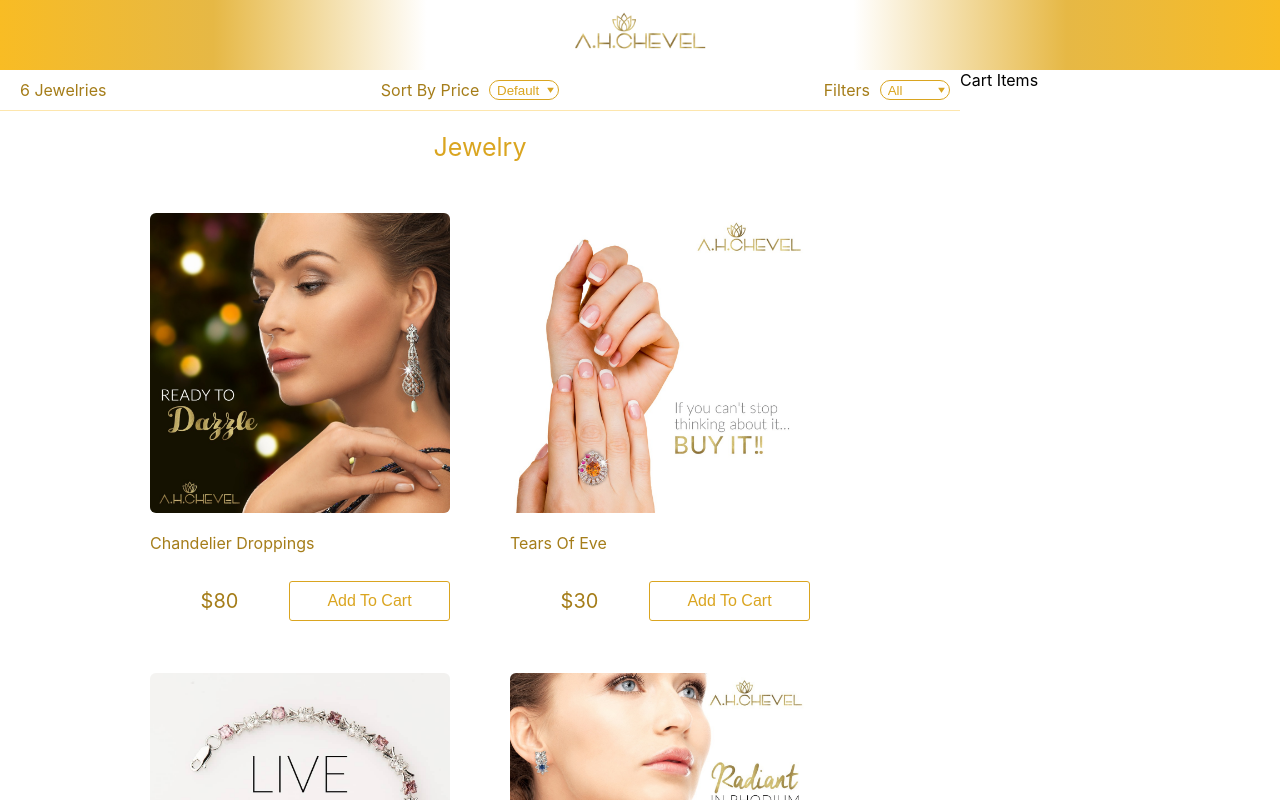
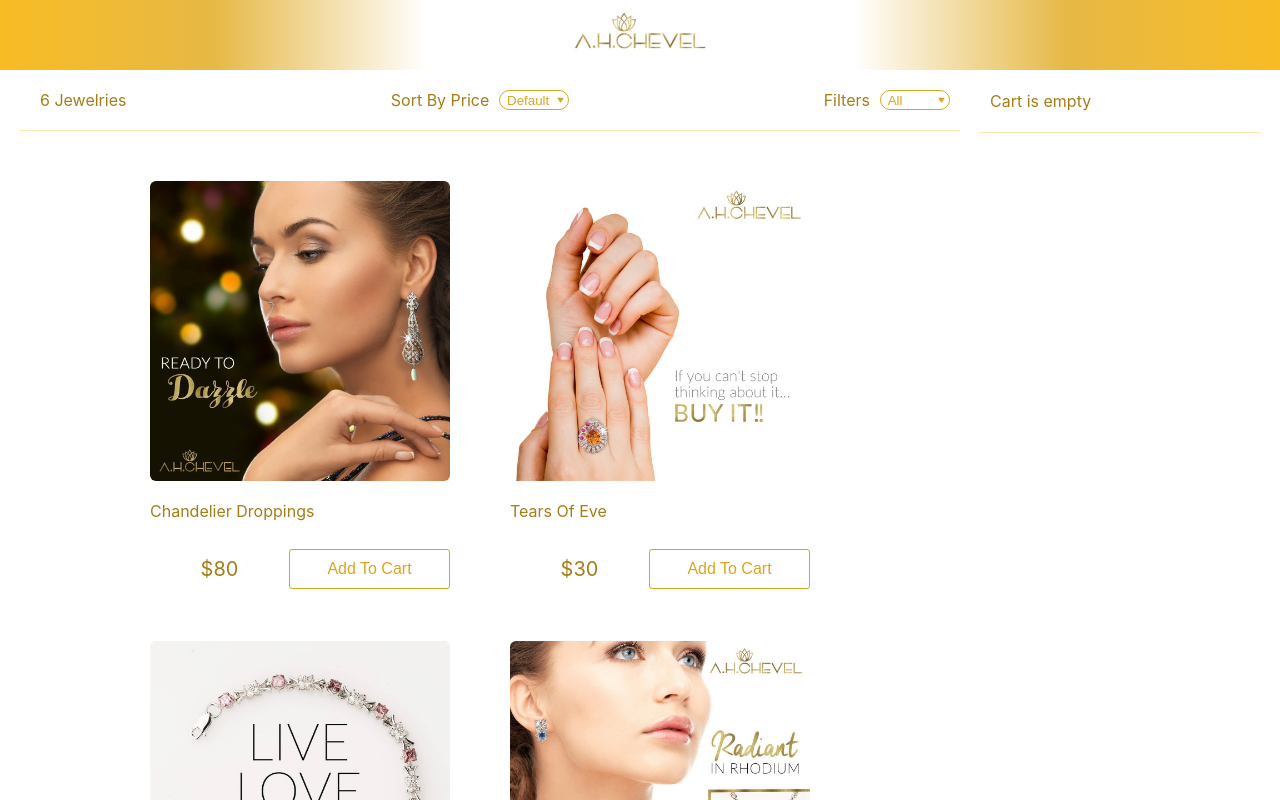
Before and after one commit to HennaFatemah/ahchevel, a React (Create React App) app: page / in a window 1280 px wide. Shown: the top 800 px of the page. Built offline with nearby package versions, Linux system fonts and the light colour scheme.

Commit message:
cart items styled

```diff
--- a/src/App.js
+++ b/src/App.js
@@ -4,6 +4,7 @@ import './App.scss';
 import data from './data.json';
 import Products from './components/Products/Products';
 import SortAndFilter from './components/SortAndFilter/SortAndFilter';
+import Cart from './components/Cart/Cart';
 
 class App extends Component {
   constructor(){
@@ -17,17 +18,18 @@ class App extends Component {
   }
 
   addToCart = (product) => {
-    const cartItems = [...this.state.cartItems];
+    const cartItems = Array.from(this.state.cartItems);
     let alreadyInCart = false;
     cartItems.forEach(item => {
       if(item.id === product.id) {
         item.count++;
         alreadyInCart = true;
       }
-      if(!alreadyInCart){
-        cartItems.push({ ...product, count: 1})
-      }
     });
+    if(!alreadyInCart){
+      cartItems.push({ ...product, count: 1})
+    }
+    this.setState({ cartItems });
   }
 
   sortProducts = (e) => {
@@ -80,9 +82,14 @@ class App extends Component {
               />
               <Products
                 products={this.state.products}
+                addToCart={this.addToCart}
               />
             </div>
-            <div className="grid-container__cart">Cart Items</div>
+            <div className="grid-container__cart">
+              <Cart
+                cartItems={this.state.cartItems}
+              />
+            </div>
           </div>
         </div>
         <div className="grid-container__foot">
--- a/src/components/Cart/Cart.js
+++ b/src/components/Cart/Cart.js
@@ -0,0 +1,37 @@
+import React from 'react';
+import './Cart.scss';
+
+const Cart = ({ cartItems }) => {
+    return (
+        <div className="cart">
+            <div className="cart__items">
+                {cartItems.length === 0 ?
+                    <div className="cart__head">Cart is empty</div>:
+                    cartItems.length === 1 ?
+                    <div className="cart__head">You have {cartItems.length} item in the cart</div> :
+                    <div className="cart__head">You have {cartItems.length} items in the cart</div>
+                }
+            </div>
+            <ul className="cart__items">
+                {cartItems.map(item => {
+                    return(
+                        <li className="cart__card" key={item.id}>
+                            <div className="cart__left">
+                                <img className="cart__pic" src={item.image} alt={item.title} />
+                            </div>
+                            <div className="cart__right">
+                                <p className="cart__title">{item.title}</p>
+                                <div className="cart__bottom">
+                                    <p className="cart__title">{item.count} x ${item.price}</p>
+                                    <button className="cart__remove" onClick={()=>this.props.removeFromCart(item)}>Remove</button>
+                                </div>
+                            </div>
+                        </li>
+                    )
+                })}
+            </ul>
+        </div>
+    );
+};
+
+export default Cart;
--- a/src/components/Cart/Cart.scss
+++ b/src/components/Cart/Cart.scss
@@ -0,0 +1,60 @@
+.cart{
+    display: flex;
+    flex-direction: column;
+    //justify-content: center;
+    width: 100%;
+    margin: 0 2rem;
+    &__head{
+        padding: 2.1rem 1rem;
+        display: flex;
+        align-items: center;
+        border-bottom: 0.1rem solid #fde6ad;
+        color: rgb(165, 125, 25);
+    }
+    &__items{
+        padding: 0;
+        width: 100%;
+        list-style: none;
+    }
+    &__pic{
+        width: 7rem;
+        border: solid 1px #0000003b;
+        border-radius: 4px;
+    }
+    &__title{
+        color: rgb(165, 125, 25);
+    }
+    &__card{
+        display: flex;
+        align-items: center;
+        box-shadow: -1px 1px 5px #0000003b;
+        border-radius: 6px;
+        margin: 0.5rem;
+        padding: 1rem;
+    }
+    &__right{
+        padding: 0 0.5rem;
+        width: 100%;
+    }
+    &__bottom{
+        display: flex;
+        justify-content: space-between;
+    }
+    &__remove{
+        height: fit-content;
+        border: 0.1rem solid #daa520;
+        background-color: transparent;
+        color: #daa520;
+        padding: 1rem 2rem;
+        border-radius: 3px;
+        cursor: grab;
+        font-size: 1.6rem;
+        &:hover{
+            background-color: #daa520;
+            color: #fff;
+        }
+        &:active{
+            cursor: grabbing;
+        }
+    }
+}
--- a/src/components/Products/Products.js
+++ b/src/components/Products/Products.js
@@ -6,7 +6,6 @@ class Products extends Component {
         const { products, addToCart } = this.props;
         return (
             <div className="products">
-                <h2 className="products__heading">Jewelry</h2>
                 <ul className="products__main">
                     {products.map(product => {
                         return(
--- a/src/components/Products/Products.scss
+++ b/src/components/Products/Products.scss
@@ -1,12 +1,7 @@
 .products{
     display: flex;
     flex-direction: column;
-    &__heading{
-        font-size: 2.5rem;
-        color: #daa520;
-        text-align: center;
-        font-weight: normal;
-    }
+    margin-top: 2rem;
     &__main{
         display: flex;
         flex-wrap: wrap;
--- a/src/components/SortAndFilter/SortAndFilter.scss
+++ b/src/components/SortAndFilter/SortAndFilter.scss
@@ -1,8 +1,9 @@
 .sort-filter{
     display: flex;
     justify-content: space-between;
-    padding: 1rem;
+    padding: 2rem 1rem;
     border-bottom: 0.1rem solid #fde6ad;
+    margin-left: 2rem;
     &__sort{
         display: flex;
     }
```
